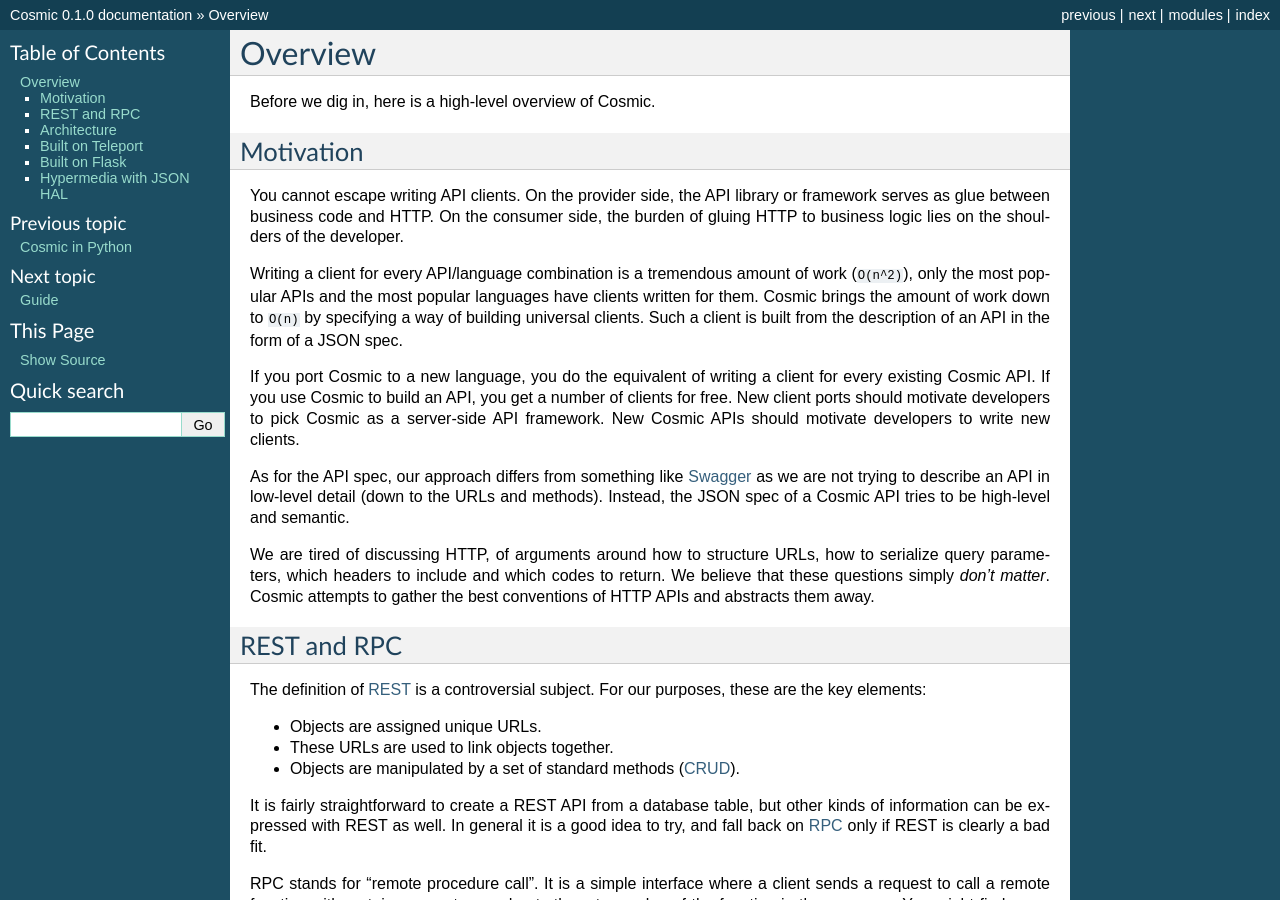
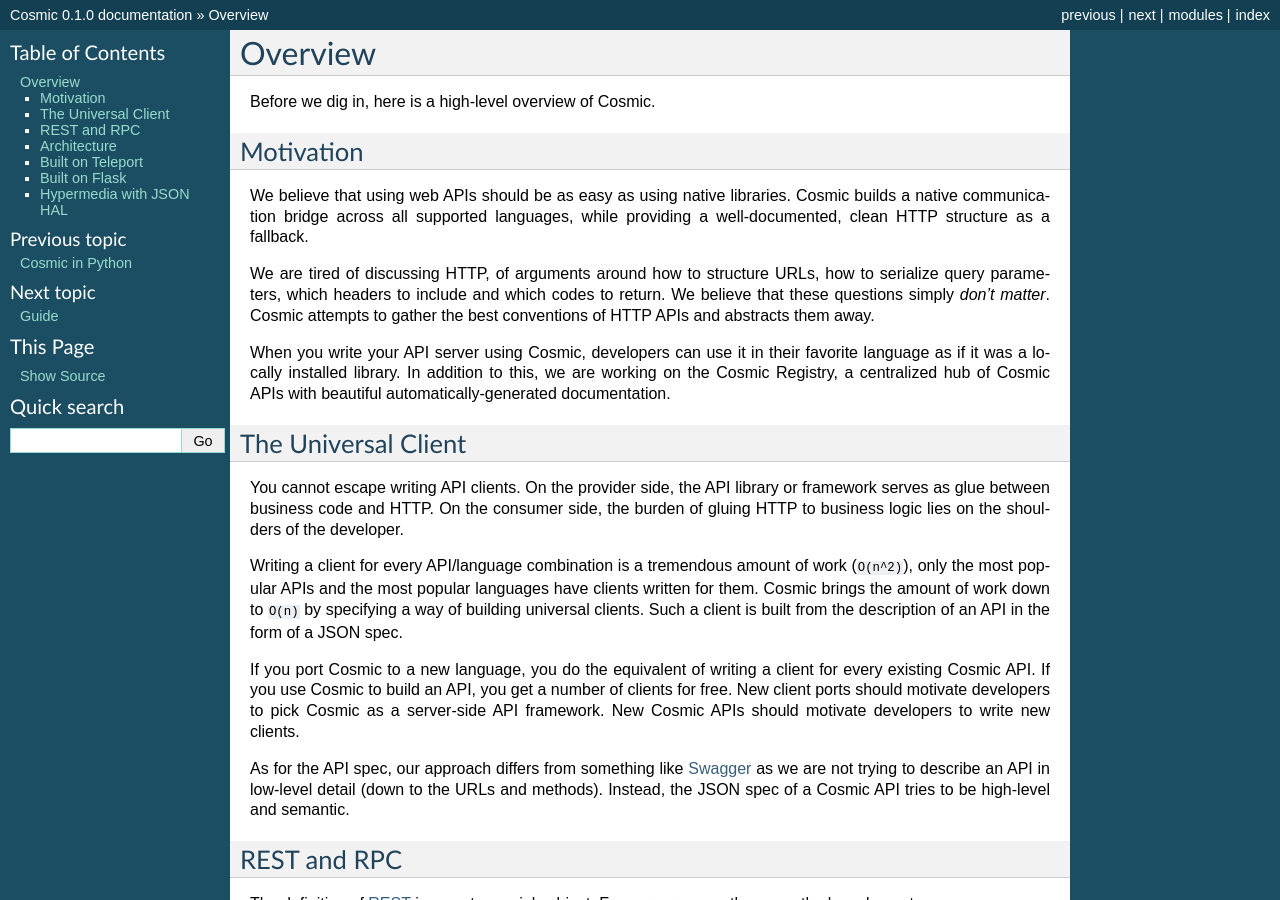
Before and after one commit to cosmic-api/cosmic.py, a Sphinx documentation site: the page built from docs/source/overview.rst, in a window 1280 px wide and 900 px high. Built offline with Sphinx 7.4.7, drawn with Linux system fonts in a browser that asks for light colours.

Commit message:
Split up motivation and universal client

```diff
--- a/docs/source/overview.rst
+++ b/docs/source/overview.rst
@@ -5,6 +5,23 @@
 
 Motivation
 ----------
+
+We believe that using web APIs should be as easy as using native libraries.
+Cosmic builds a native communication bridge across all supported languages,
+while providing a well-documented, clean HTTP structure as a fallback.
+
+We are tired of discussing HTTP, of arguments around how to structure URLs,
+how to serialize query parameters, which headers to include and which codes to
+return. We believe that these questions simply *don't matter*. Cosmic attempts
+to gather the best conventions of HTTP APIs and abstracts them away.
+
+When you write your API server using Cosmic, developers can use it in their
+favorite language as if it was a locally installed library. In addition to
+this, we are working on the Cosmic Registry, a centralized hub of Cosmic APIs
+with beautiful automatically-generated documentation.
+
+The Universal Client
+--------------------
 
 You cannot escape writing API clients. On the provider side, the API library
 or framework serves as glue between business code and HTTP. On the consumer
```
Also changed, not shown: other parts of docs/source/overview.rst (+0 -5 lines).
